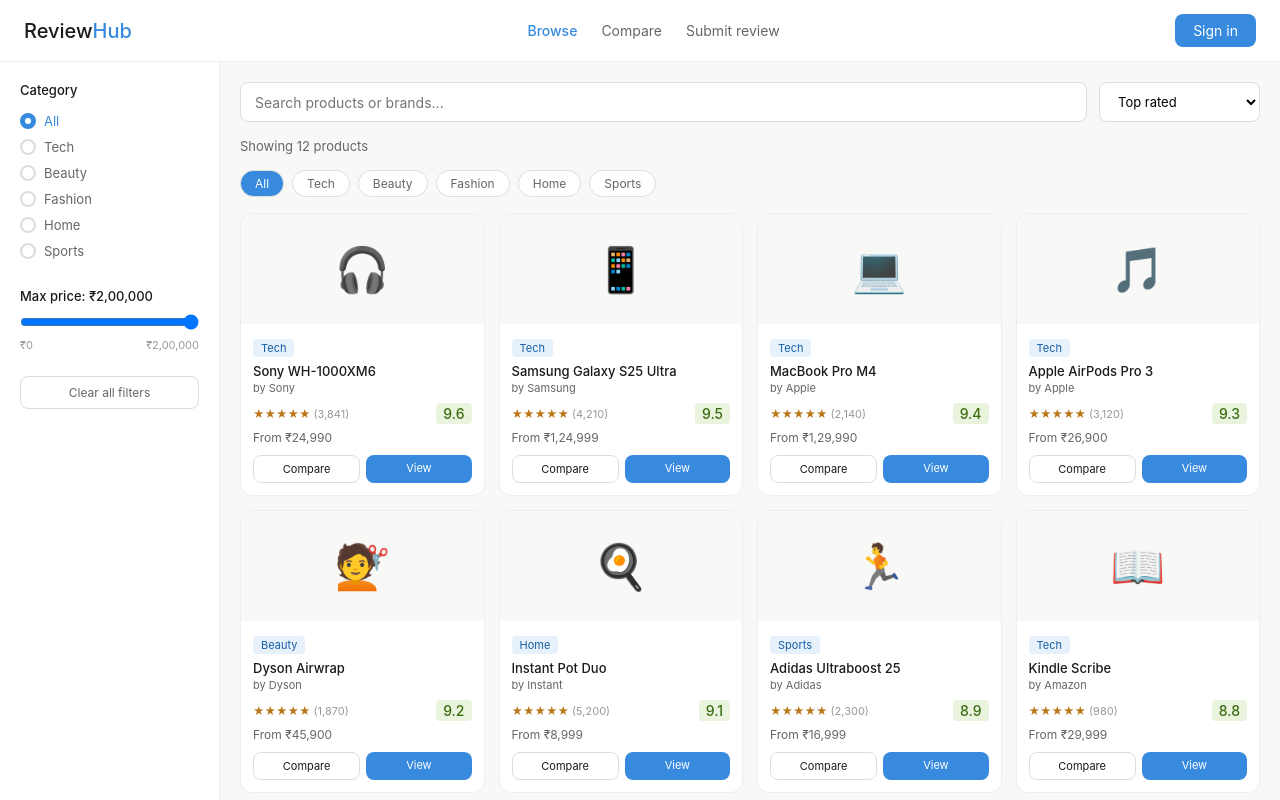
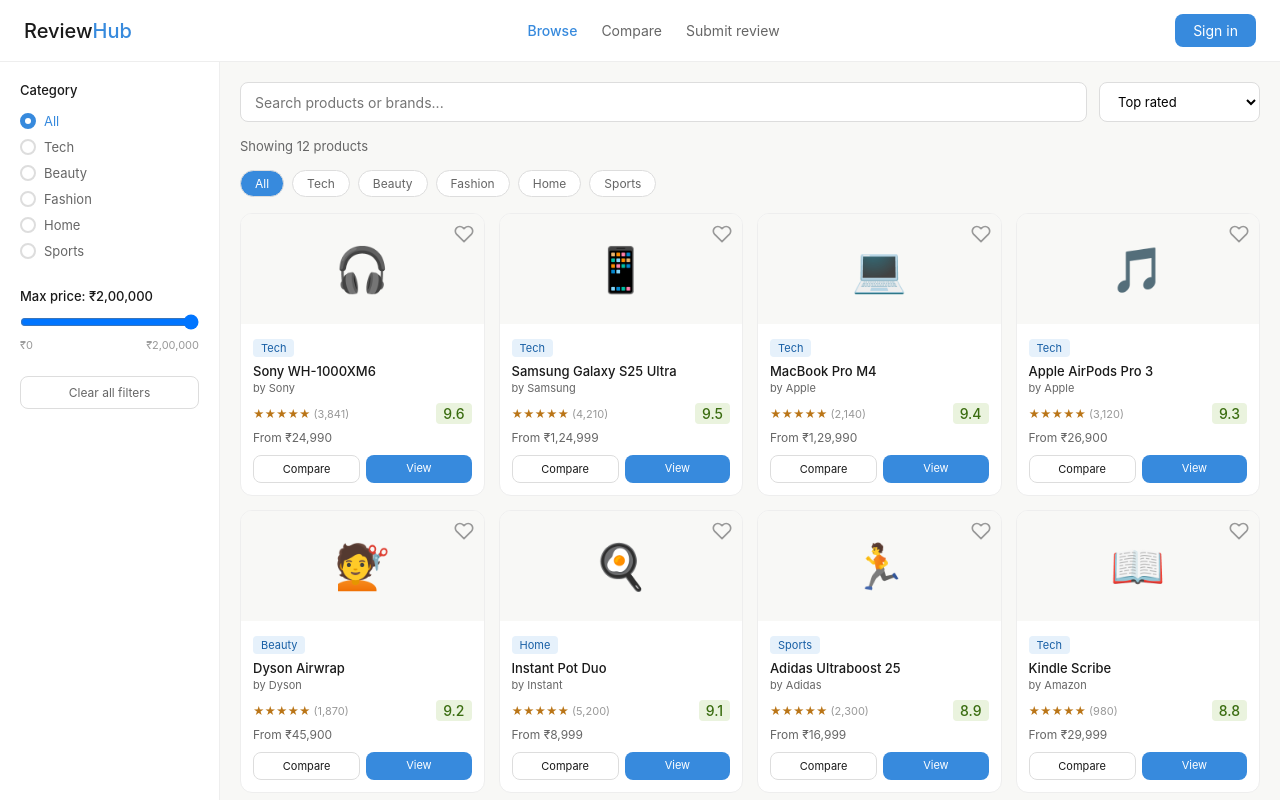
Before and after one commit to samkaran9735-ui/reviewhub, a Next.js app: page /browse in a window 1280 px wide. Shown: the top 800 px of the page. Built offline with nearby package versions, Linux system fonts and the light colour scheme.

Commit message:
add wishlist heart button to product image cards
Co-Authored-By: Claude Sonnet 4.6 <noreply@anthropic.com>

```diff
--- a/app/browse/page.tsx
+++ b/app/browse/page.tsx
@@ -23,6 +23,15 @@ export default function BrowsePage() {
   const [category, setCategory] = useState('All')
   const [sort, setSort] = useState('score')
   const [maxPrice, setMaxPrice] = useState(200000)
+  const [wishlist, setWishlist] = useState<Set<number>>(new Set())
+
+  const toggleWishlist = (id: number) => {
+    setWishlist(prev => {
+      const next = new Set(prev)
+      next.has(id) ? next.delete(id) : next.add(id)
+      return next
+    })
+  }
 
   const categories = ['All', 'Tech', 'Beauty', 'Fashion', 'Home', 'Sports']
 
@@ -140,8 +149,17 @@ export default function BrowsePage() {
           <div style={{display: 'grid', gridTemplateColumns: 'repeat(auto-fill, minmax(200px, 1fr))', gap: '14px'}}>
             {filtered.map(product => (
               <div key={product.id} style={{background: '#fff', border: '1px solid #eee', borderRadius: '12px', overflow: 'hidden'}}>
-                <div style={{background: '#f8f8f6', height: '110px', display: 'flex', alignItems: 'center', justifyContent: 'center', fontSize: '44px'}}>
+                <div style={{background: '#f8f8f6', height: '110px', display: 'flex', alignItems: 'center', justifyContent: 'center', fontSize: '44px', position: 'relative'}}>
                   {product.emoji}
+                  <button
+                    onClick={() => toggleWishlist(product.id)}
+                    style={{position: 'absolute', top: '8px', right: '8px', background: 'none', border: 'none', cursor: 'pointer', padding: '2px', lineHeight: 1}}
+                    title={wishlist.has(product.id) ? 'Remove from wishlist' : 'Add to wishlist'}
+                  >
+                    <svg width="20" height="20" viewBox="0 0 24 24" fill={wishlist.has(product.id) ? '#e53935' : 'none'} stroke={wishlist.has(product.id) ? '#e53935' : '#999'} strokeWidth="2" strokeLinecap="round" strokeLinejoin="round">
+                      <path d="M20.84 4.61a5.5 5.5 0 0 0-7.78 0L12 5.67l-1.06-1.06a5.5 5.5 0 0 0-7.78 7.78l1.06 1.06L12 21.23l7.78-7.78 1.06-1.06a5.5 5.5 0 0 0 0-7.78z"/>
+                    </svg>
+                  </button>
                 </div>
                 <div style={{padding: '12px'}}>
                   <div style={{fontSize: '11px', background: '#E6F1FB', color: '#185FA5', padding: '2px 8px', borderRadius: '4px', display: 'inline-block', marginBottom: '6px'}}>
--- a/app/page.tsx
+++ b/app/page.tsx
@@ -26,6 +26,15 @@ export default function HomePage() {
   const [loading, setLoading] = useState(true)
   const [user, setUser] = useState<User | null>(null)
   const [menuOpen, setMenuOpen] = useState(false)
+  const [wishlist, setWishlist] = useState<Set<string>>(new Set())
+
+  const toggleWishlist = (id: string) => {
+    setWishlist(prev => {
+      const next = new Set(prev)
+      next.has(id) ? next.delete(id) : next.add(id)
+      return next
+    })
+  }
 
   useEffect(() => {
     async function loadProducts() {
@@ -164,8 +173,17 @@ export default function HomePage() {
           <div className="products-grid">
             {filtered.map(product => (
               <div key={product.id} style={{ background: '#fff', border: '1px solid #eee', borderRadius: '12px', overflow: 'hidden' }}>
-                <div style={{ background: '#f8f8f6', height: '100px', display: 'flex', alignItems: 'center', justifyContent: 'center', fontSize: '44px' }}>
+                <div style={{ background: '#f8f8f6', height: '100px', display: 'flex', alignItems: 'center', justifyContent: 'center', fontSize: '44px', position: 'relative' }}>
                   {product.emoji}
+                  <button
+                    onClick={() => toggleWishlist(product.id)}
+                    style={{ position: 'absolute', top: '8px', right: '8px', background: 'none', border: 'none', cursor: 'pointer', padding: '2px', lineHeight: 1 }}
+                    title={wishlist.has(product.id) ? 'Remove from wishlist' : 'Add to wishlist'}
+                  >
+                    <svg width="20" height="20" viewBox="0 0 24 24" fill={wishlist.has(product.id) ? '#e53935' : 'none'} stroke={wishlist.has(product.id) ? '#e53935' : '#999'} strokeWidth="2" strokeLinecap="round" strokeLinejoin="round">
+                      <path d="M20.84 4.61a5.5 5.5 0 0 0-7.78 0L12 5.67l-1.06-1.06a5.5 5.5 0 0 0-7.78 7.78l1.06 1.06L12 21.23l7.78-7.78 1.06-1.06a5.5 5.5 0 0 0 0-7.78z"/>
+                    </svg>
+                  </button>
                 </div>
                 <div style={{ padding: '10px' }}>
                   <div style={{ fontSize: '11px', background: '#E6F1FB', color: '#185FA5', padding: '2px 7px', borderRadius: '4px', display: 'inline-block', marginBottom: '5px' }}>
```
